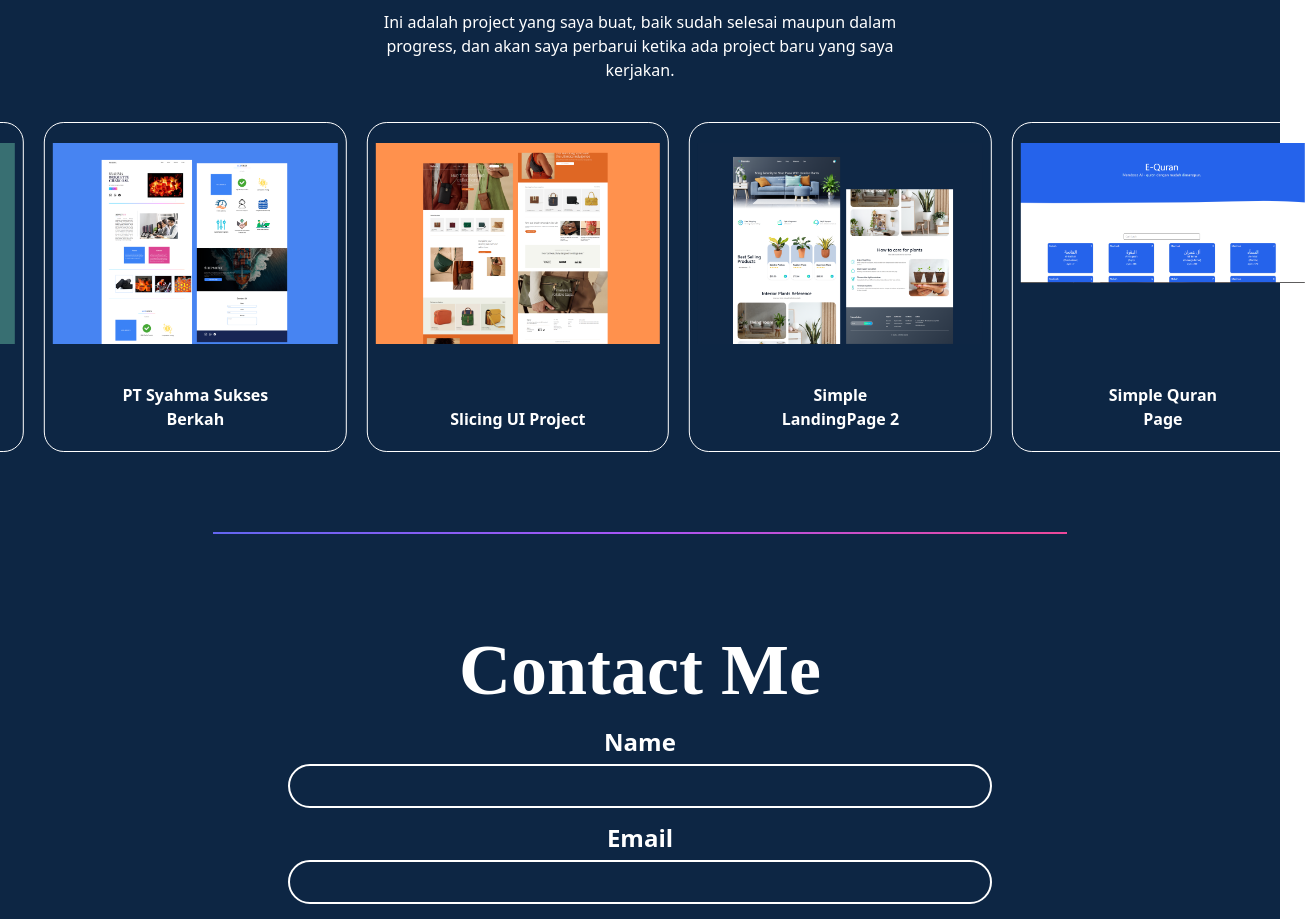
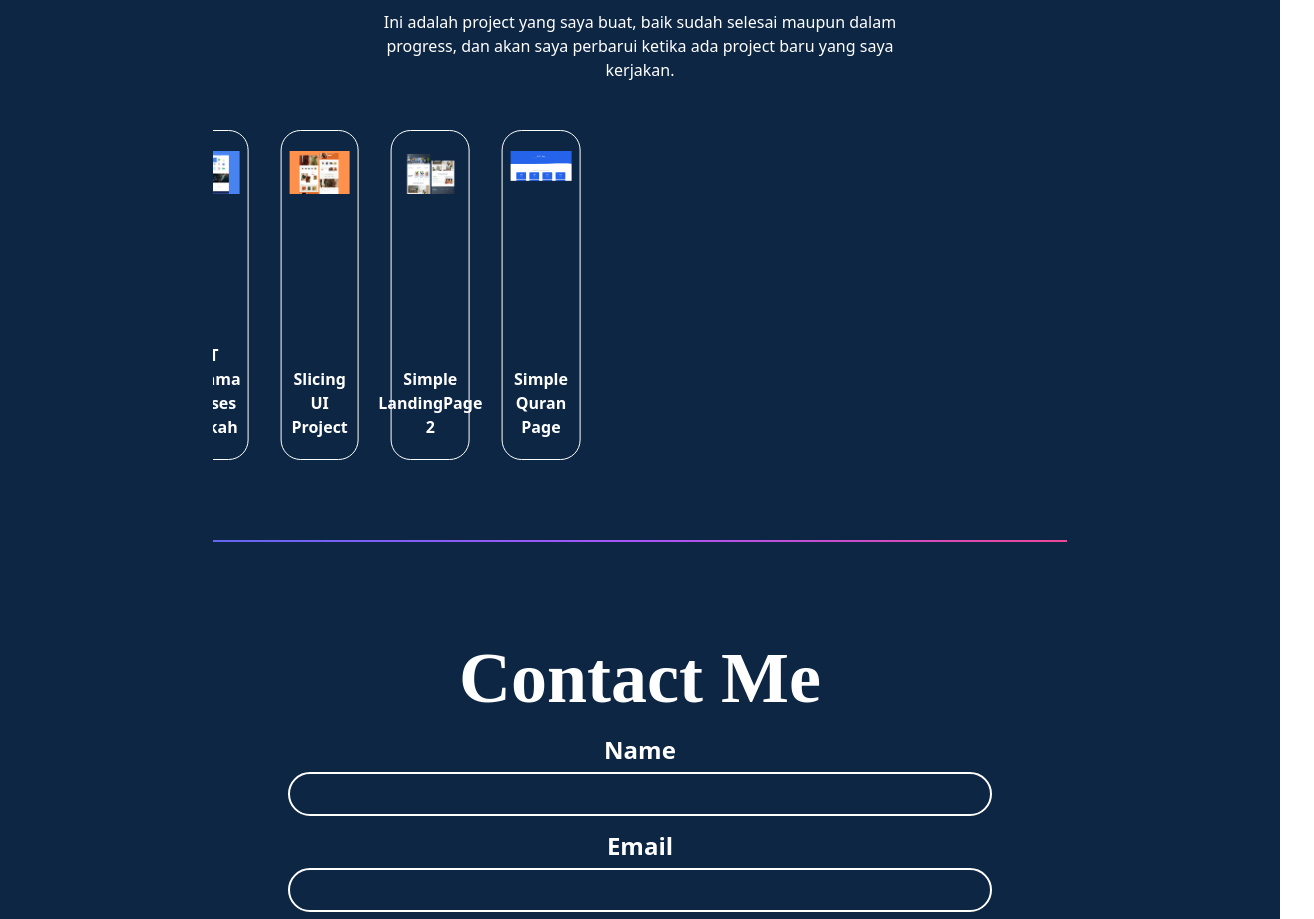
Before and after one commit to Firosmalik000/portofolio-2, a React (Vite) app: page / in a window 1280 px wide. Shown: the part 2000-2919 px from the top of the page, 1314 px wide, since content can reach past the window. Built offline with nearby package versions, Linux system fonts and the light colour scheme.

Commit message:
mengatur responsif

```diff
--- a/src/fragment/ContactForm.jsx
+++ b/src/fragment/ContactForm.jsx
@@ -1,6 +1,6 @@
 const ContactForm = () => {
   const labelClass = 'text-white text-2xl font-semibold text-center mb-2';
-  const inputClass = 'w-[500px] md:w-[700px] outline outline-2 focus:outline-[#bc6d38] hover:outline-[#bc6d38] rounded-[20px] p-2 mb-4 mx-auto px-5 text-white bg-[#0D2644]';
+  const inputClass = 'w-[300px] md:w-[700px] outline outline-2 focus:outline-[#bc6d38] hover:outline-[#bc6d38] rounded-[20px] p-2 mb-4 mx-auto px-5 text-white bg-[#0D2644]';
   return (
     <section className="py-[100px]" id="Contact">
       <h1 className="text-center text-7xl font-semibold text-white font-playfair mb-5">Contact Me</h1>
@@ -10,7 +10,7 @@ const ContactForm = () => {
         <label className={labelClass}>Email</label>
         <input type="text" className={inputClass} />
         <label className={labelClass}>Message</label>
-        <textarea className="w-[500px] mx-auto h-[300px] rounded-[20px] px-5 py-5 text-white bg-[#0D2644] md:w-[700px] border border-white hover:border-[#bc6d38]"></textarea>
+        <textarea className="w-[300px] mx-auto h-[300px] rounded-[20px] px-5 py-5 text-white bg-[#0D2644] md:w-[700px] border border-white hover:border-[#bc6d38]"></textarea>
       </form>
     </section>
   );
--- a/src/fragment/navbar.jsx
+++ b/src/fragment/navbar.jsx
@@ -23,7 +23,7 @@ const Navbar = () => {
   const classNavItemMobile = 'hover:text-slate-200 hover:scale-150 transition duration-300 ease-in-out text-center text-3xl font-semibold text-white';
 
   return (
-    <section className={`fixed px-[90px] w-full items-center ${sticky ? 'bg-gradient-to-r from-[#bc6d38] to-[#e18a4f] shadow-lg' : 'bg-none'} h-[85px] z-[999] flex justify-between transition-all duration-300 z-200`}>
+    <section className={`fixed px-16 md:px-[90px] w-[100%] items-center ${sticky ? 'bg-gradient-to-r from-[#bc6d38] to-[#e18a4f] shadow-lg' : 'bg-none'} h-[85px] z-[999] flex justify-between transition-all duration-300 z-200`}>
       <div>
         <AnchorLink href="#Home">
           <h1 className="text-white font-playfair font-bold text-3xl">FMA</h1>
--- a/src/scene/Project.jsx
+++ b/src/scene/Project.jsx
@@ -31,10 +31,12 @@ const Project = () => {
       >
         <p className="text-center text-white mb-10 ">Ini adalah project yang saya buat, baik sudah selesai maupun dalam progress, dan akan saya perbarui ketika ada project baru yang saya kerjakan.</p>
       </motion.div>
-      <div className="flex w-[600%] md:w-[300%] flex-row gap-x-5 animate-slide  ">
-        {projectData.map((item, index) => (
-          <CardProject key={index} {...item} />
-        ))}
+      <div className="mt-12 overflow-x-hidden w-full  relative">
+        <div className="flex gap-8 md:w-full sm:w-[170%] xs:w-[340%] w-[480%] animate-slide ">
+          {projectData.map((item, index) => (
+            <CardProject key={index} {...item} />
+          ))}
+        </div>
       </div>
     </section>
   );
--- a/tailwind.config.js
+++ b/tailwind.config.js
@@ -22,6 +22,12 @@ module.exports = {
           '50%': { transform: 'translateX(-120%)' },
         },
       },
+      screens: {
+        xs: '550px',
+        md: '850px',
+        xl: '1180px',
+        '2xl': '1280px',
+      },
     },
   },
   plugins: [],
```
